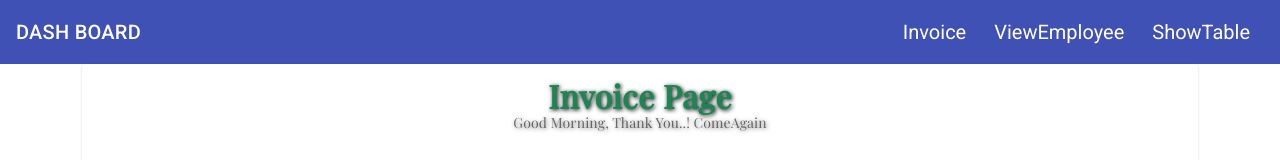
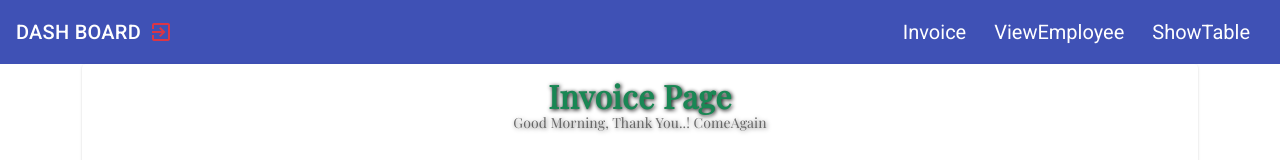
Before and after one commit to DINESH-SANKAR-SELVI/InvoiceManageMent-ClientSideWebApplication, an Angular app: page /DashBoard/Invoice in a window 1280 px wide. Shown: the top 160 px of the page. Built offline with nearby package versions, Linux system fonts and the light colour scheme.

Commit message:
logout function

```diff
--- a/src/app/dashboard/dashboard.component.html
+++ b/src/app/dashboard/dashboard.component.html
@@ -1,6 +1,7 @@
 <section>
   <mat-toolbar color="primary" style="width: 100vw">
-    <span>DASH BOARD</span>
+    <span>DASH BOARD </span>
+    <mat-icon class="m-2 text text-danger" (click)="logout()">exit_to_app</mat-icon>
     <span class="example-spacer"></span>
     <button
       class="m-2"
--- a/src/app/dashboard/dashboard.component.ts
+++ b/src/app/dashboard/dashboard.component.ts
@@ -80,6 +80,10 @@ export class DashboardComponent {
     private contexts: ChildrenOutletContexts
   ) {}
 
+  logout(){
+    this.route.navigate(['login']);
+  }
+
   getRouteAnimationData() {
     return this.contexts.getContext('primary')?.route?.snapshot?.data?.[
       'animation'
```
